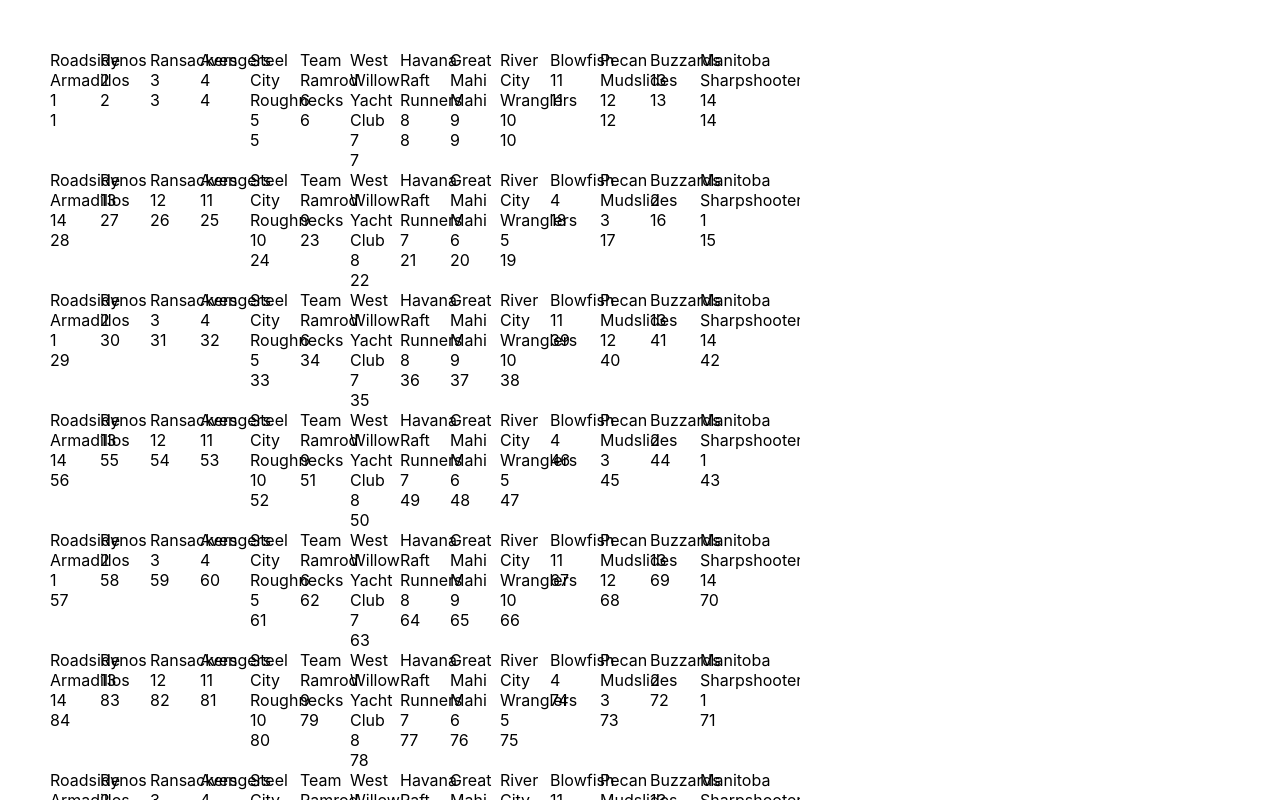
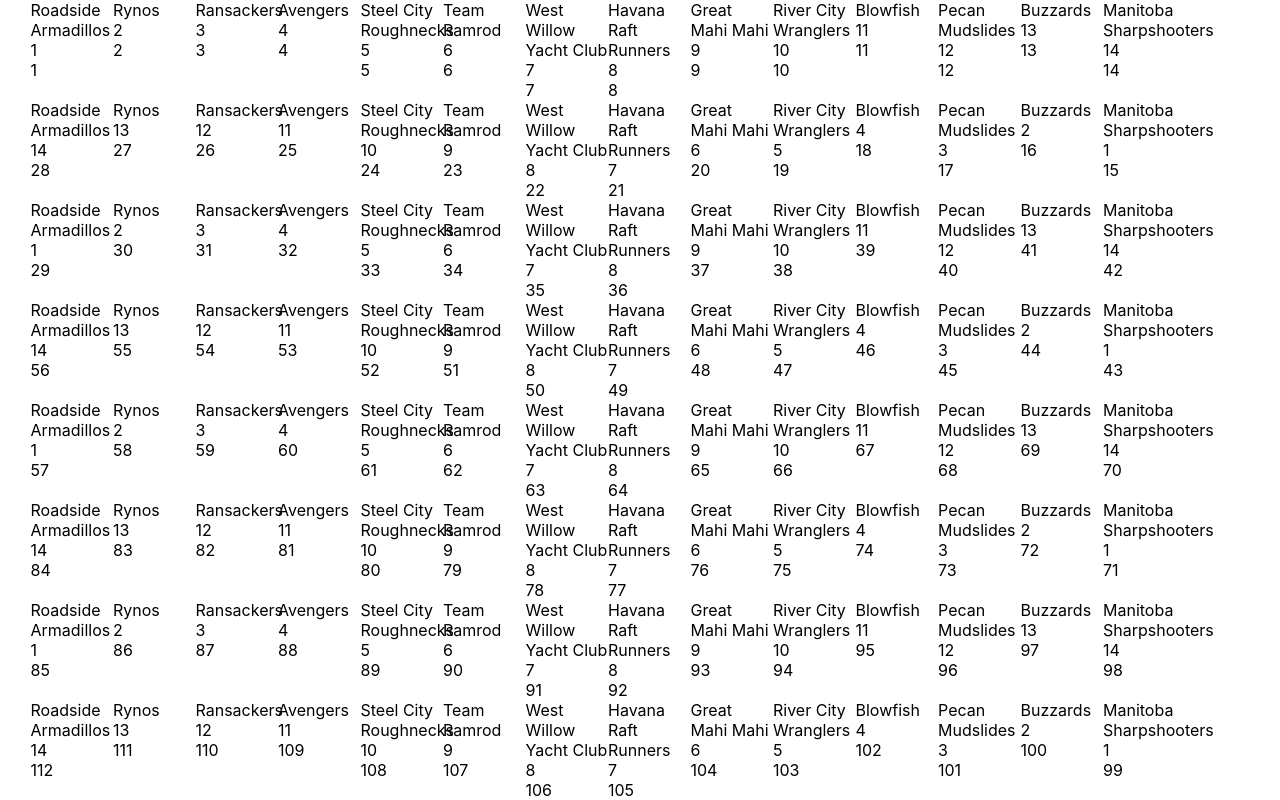
Before and after one commit to AThomasBianchi/big-board, a React (Create React App) app: page / in a window 1280 px wide. Shown: the top 800 px of the page. Built offline with nearby package versions, Linux system fonts and the light colour scheme.

Commit message:
fix horizontal scroll bug

```diff
--- a/src/Components/App.css
+++ b/src/Components/App.css
@@ -6,7 +6,7 @@
 @media screen and (min-width: 1024px) {
 
   .app-container {
-
+    max-width: 95%;
   }
 
 }
--- a/src/Components/BigBoard.css
+++ b/src/Components/BigBoard.css
@@ -18,7 +18,6 @@
 
   .big-board {
     height: unset;
-    padding: 50px;
   }
 
 }
--- a/src/Components/Pick.css
+++ b/src/Components/Pick.css
@@ -1,9 +1,11 @@
+
+
 @media screen and (min-width: 1024px) {
 
   .pick {
-    width: 50px;
-    max-width: 50px;
-    min-width: 50px;
+    width: calc(95% / 14);
+    max-width: calc(95% / 14);
+    min-width: calc(95% / 14);
   }
 
 }
--- a/src/Components/Round.css
+++ b/src/Components/Round.css
@@ -3,6 +3,7 @@
   .round {
     display: flex;
     flex-direction: row;
+    justify-content: center;
   }
 
   .round:nth-of-type(2n) {
```
